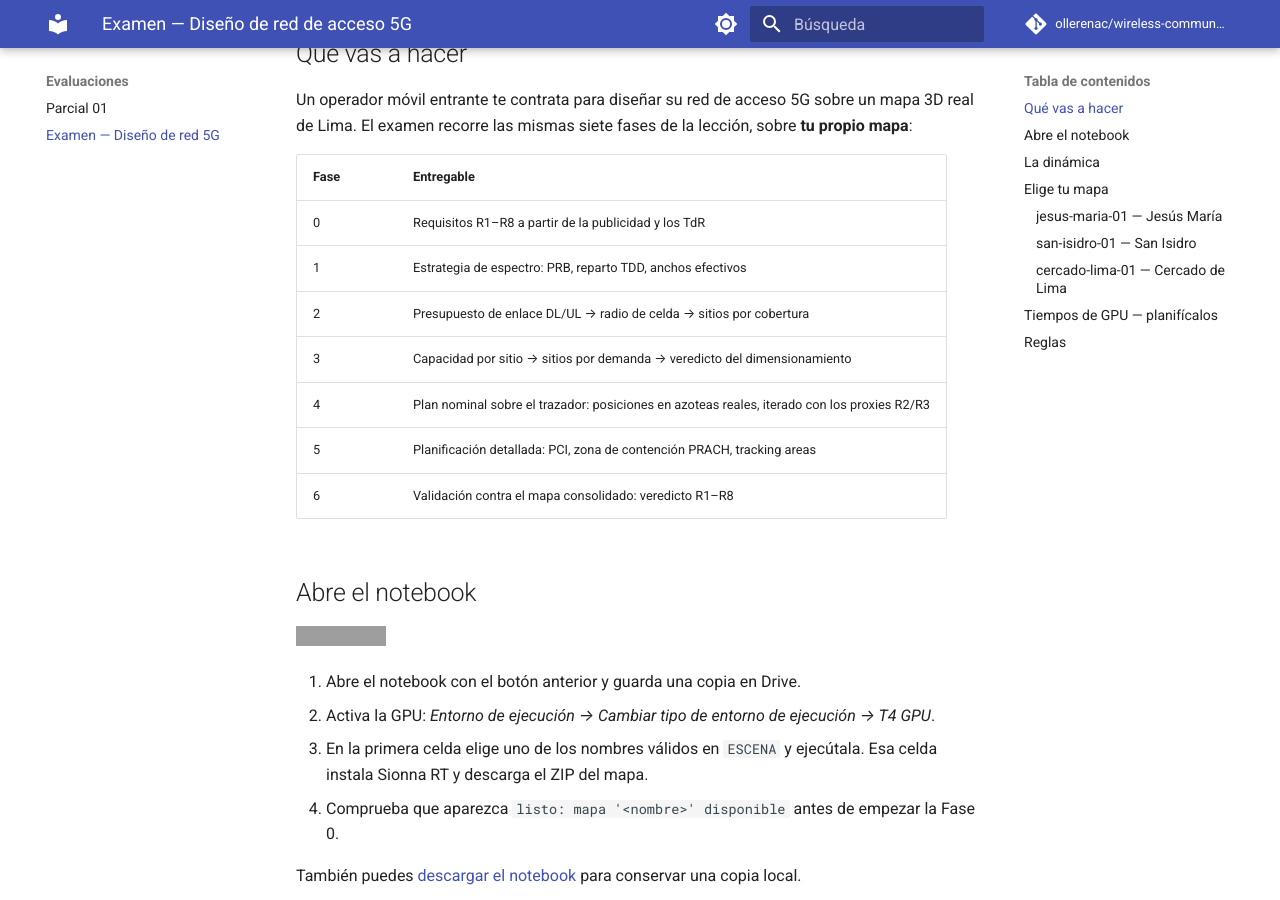
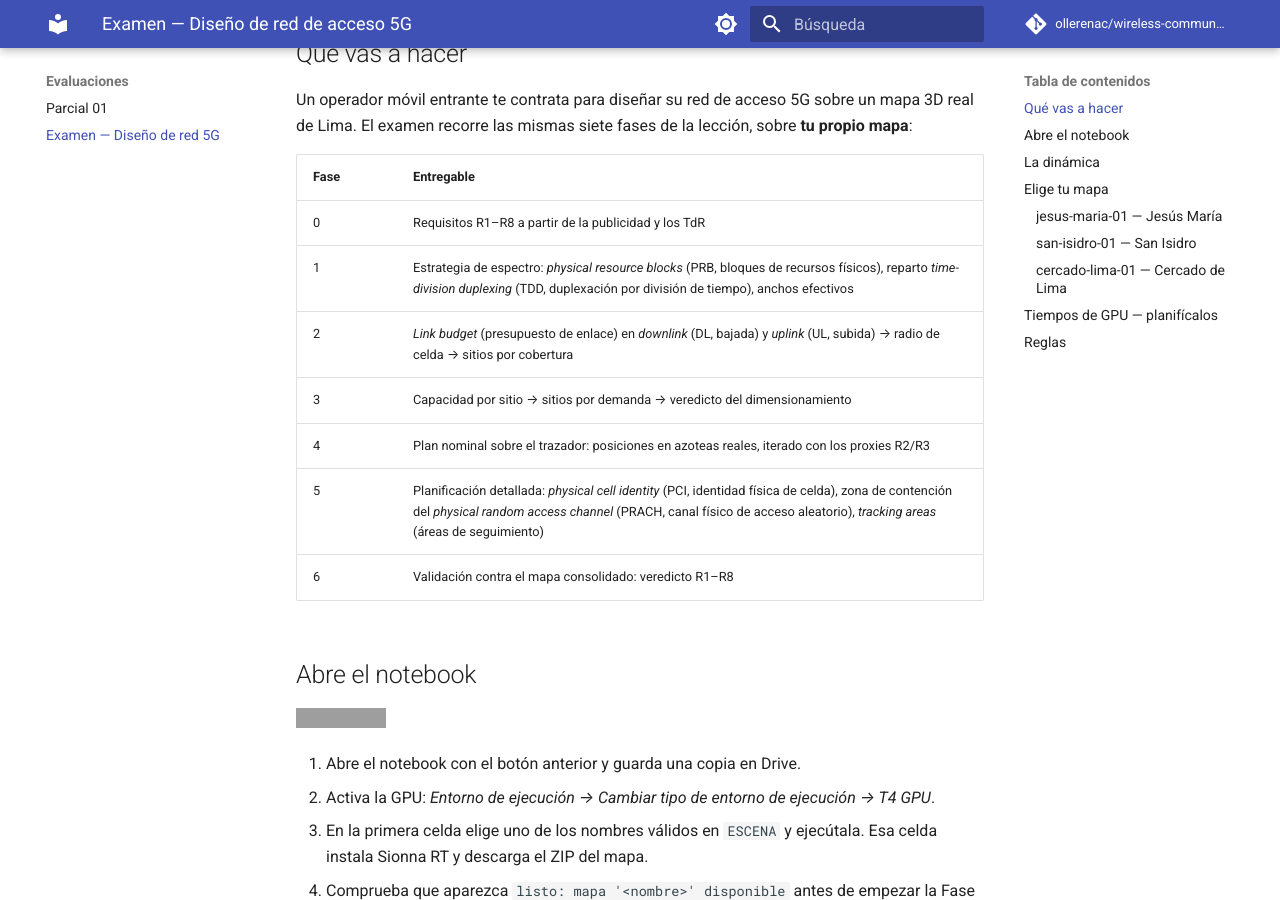
Before and after one commit to ollerenac/wireless-communication-systems, an MkDocs documentation site: the page built from docs/exams/examen-diseno-red.md, in a window 1280 px wide and 900 px high, scrolled down 542 px. Built offline with MkDocs 1.6.1 and Material for MkDocs 9.7.7, drawn with Linux system fonts in a browser that asks for light colours; comment, search, counter and statistics services are not loaded; some of the changed text lies outside the part shown; grey boxes are pictures that could not be loaded.

Commit message:
docs(exam): define technical acronyms

```diff
--- a/docs/exams/examen-diseno-red.md
+++ b/docs/exams/examen-diseno-red.md
@@ -24,11 +24,11 @@ la lección, sobre **tu propio mapa**:
 | Fase | Entregable |
 |---|---|
 | 0 | Requisitos R1–R8 a partir de la publicidad y los TdR |
-| 1 | Estrategia de espectro: PRB, reparto TDD, anchos efectivos |
-| 2 | Presupuesto de enlace DL/UL → radio de celda → sitios por cobertura |
+| 1 | Estrategia de espectro: *physical resource blocks* (PRB, bloques de recursos físicos), reparto *time-division duplexing* (TDD, duplexación por división de tiempo), anchos efectivos |
+| 2 | *Link budget* (presupuesto de enlace) en *downlink* (DL, bajada) y *uplink* (UL, subida) → radio de celda → sitios por cobertura |
 | 3 | Capacidad por sitio → sitios por demanda → veredicto del dimensionamiento |
 | 4 | Plan nominal sobre el trazador: posiciones en azoteas reales, iterado con los proxies R2/R3 |
-| 5 | Planificación detallada: PCI, zona de contención PRACH, tracking areas |
+| 5 | Planificación detallada: *physical cell identity* (PCI, identidad física de celda), zona de contención del *physical random access channel* (PRACH, canal físico de acceso aleatorio), *tracking areas* (áreas de seguimiento) |
 | 6 | Validación contra el mapa consolidado: veredicto R1–R8 |
 
 ## Abre el notebook
@@ -88,7 +88,7 @@ Términos de referencia:
 - Potencia máxima por sector: **43 dBm**.
 - Mercado: ~**30 000 hab/km²**, participación objetivo **25%**,
   consumo típico **12 GB/mes** por abonado.
-- Target de borde según la guía de planificación del operador:
+- *Throughput* (tasa útil) mínimo en el borde según la guía de planificación del operador:
   **50 Mbps DL / 5 Mbps UL** en el percentil 5 (ref. NGMN
   *"50 Mbps everywhere"*).
 
@@ -109,7 +109,7 @@ Términos de referencia:
 - Mercado: ~**25 000 personas presentes/km²** en hora cargada (distrito
   financiero: población flotante), participación objetivo **30%**,
   consumo típico **10 GB/mes** por abonado.
-- Target de borde según la guía de planificación del operador:
+- *Throughput* mínimo en el borde según la guía de planificación del operador:
   **50 Mbps DL / 5 Mbps UL** en el percentil 5 (ref. NGMN
   *"50 Mbps everywhere"*).
 
```
